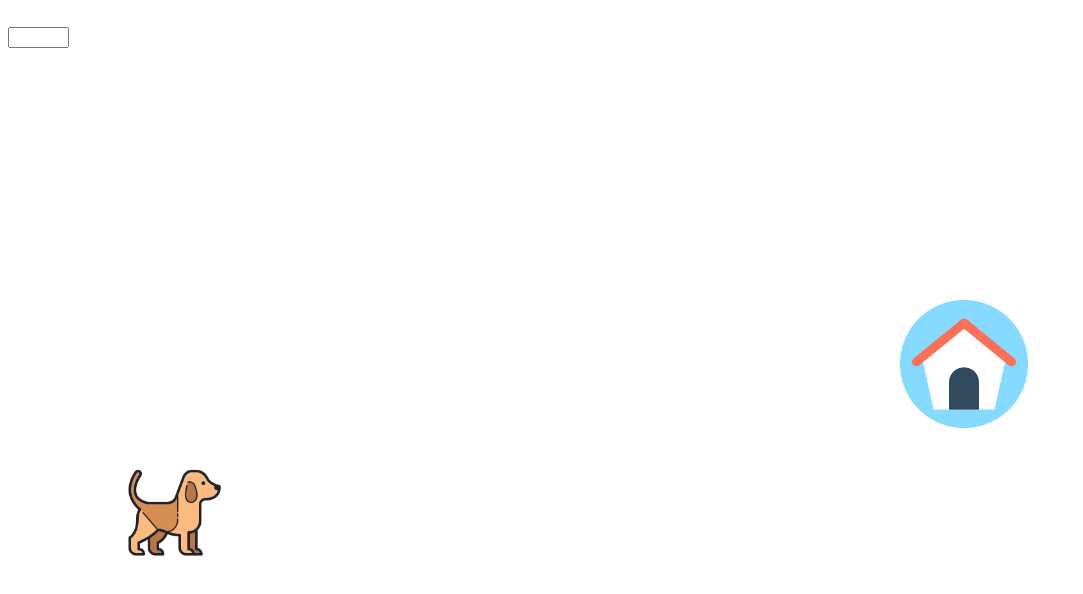
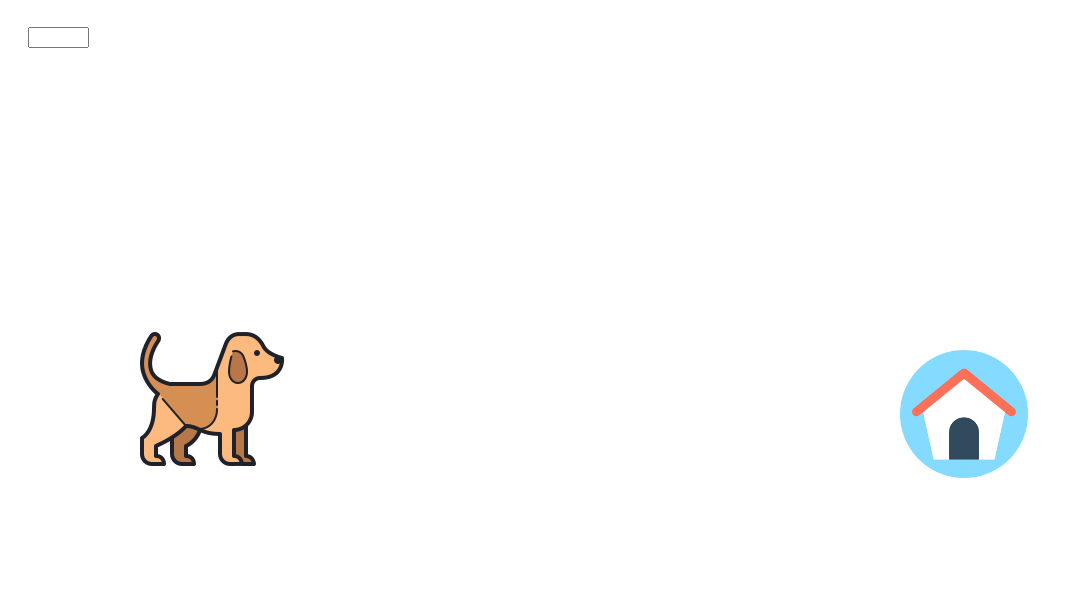
Before and after one commit to JoaoViana23/dogGame, a plain HTML site: page index.html in a window 1280 px wide. Shown: the whole page, without its empty margins (0-1083 px from the left). Drawn offline with nearby package versions, Linux system fonts and the light colour scheme.

Commit message:
Segundo commit

```diff
--- a/css/estilo.css
+++ b/css/estilo.css
@@ -1,13 +1,13 @@
 #cachorro {
-	width: 8em;
-	margin-top: 400px;
+    width: 200px;
+    margin-top: 250px;
     margin-left: 100px;
 }
 
 #casa {
     width: 8em;
     position: absolute;
-	top: 300px;
+    top: 350px;
     left: 900px;
 }
 
@@ -15,4 +15,5 @@
     width: 4em;
     display: block;
     margin-top: 2em;
+    margin-left: 20px;
 }
```
Lines whose indentation alone changed are shown as unchanged.
